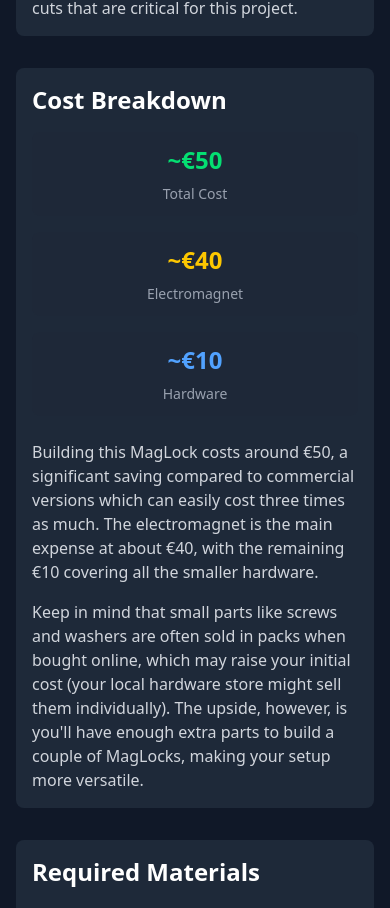
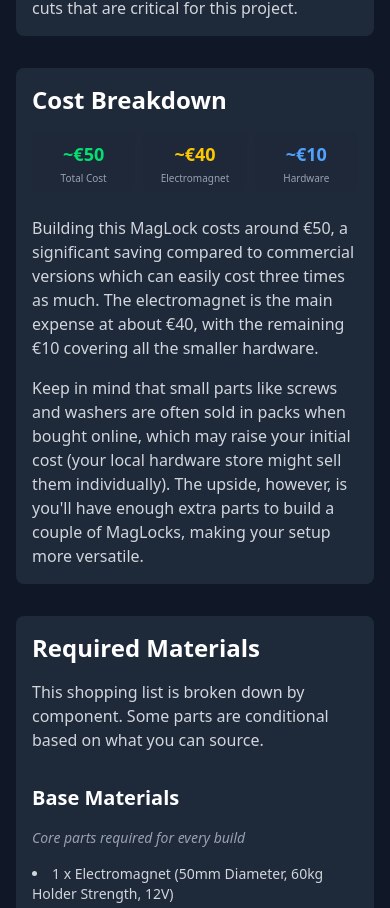
Before and after one commit to lobstertools/lobstertools.github.io, a React (Vite) app: page /build-maglock in a window 390 px wide. Shown: the part 1900-2808 px from the top of the page. Built offline with nearby package versions, Linux system fonts and the light colour scheme; no server answers.

Commit message:
cost sections

```diff
--- a/src/pages/BuildControllerPage.tsx
+++ b/src/pages/BuildControllerPage.tsx
@@ -94,6 +94,35 @@ export const BuildControllerPage = () => (
                             <strong>Good news:</strong> The firmware supports both versions! During provisioning, you can select exactly which channels (1, 2, 3, or 4) to enable. This gives you maximum flexibility to extend or shrink your channel count later, regardless of which board you buy.
                         </p>
                     </div>
+                </div>
+            </section>
+
+            {/* Cost Breakdown */}
+            <section className="my-8 md:my-16">
+                <div className="bg-gray-800 p-4 md:p-8 rounded-lg">
+                    <h2 className="text-2xl md:text-3xl font-bold text-white mb-4 md:mb-6 flex items-center">
+                        Controller Cost Breakdown
+                    </h2>
+
+                    {/* Updated Grid: Always 3 columns (grid-cols-3), smaller gap on mobile */}
+                    <div className="grid grid-cols-3 gap-2 md:gap-6 mb-6">
+                        <div className="bg-gray-800/50 p-2 md:p-4 rounded-lg text-center flex flex-col justify-center">
+                            {/* Adjusted text sizes for mobile fit */}
+                            <div className="text-lg sm:text-2xl md:text-3xl font-bold text-green-400">~€40</div>
+                            <div className="text-gray-400 mt-1 md:mt-2 text-[10px] sm:text-xs md:text-base leading-tight">Total Cost</div>
+                        </div>
+                        <div className="bg-gray-800/50 p-2 md:p-4 rounded-lg text-center flex flex-col justify-center">
+                            <div className="text-lg sm:text-2xl md:text-3xl font-bold text-yellow-400">~€25</div>
+                            <div className="text-gray-400 mt-1 md:mt-2 text-[10px] sm:text-xs md:text-base leading-tight">Main Board & Connectors</div>
+                        </div>
+                        <div className="bg-gray-800/50 p-2 md:p-4 rounded-lg text-center flex flex-col justify-center">
+                            <div className="text-lg sm:text-2xl md:text-3xl font-bold text-blue-400">~€15</div>
+                            <div className="text-gray-400 mt-1 md:mt-2 text-[10px] sm:text-xs md:text-base leading-tight">Housing, PSU & Programmer</div>
+                        </div>
+                    </div>
+
+                    <p className="text-gray-300 mb-4">The total cost to build the controller is roughly 40 to 50 EUR. The main expense is the DIYMORE 2-Channel board, the secure GX-series connectors and the Abort Switch (foot pedal), which costs about 25 EUR, depending on the supplier. </p>
+                    <p className="text-gray-300">The remaining cost covers the 12V power supply, the USB-to-Serial programmer for flashing, and all the additional hardware. This includes the project box, the status LED, and other miscellaneous wires and components. Prices will vary a bit over time and based on shipping.</p>
                 </div>
             </section>
 
--- a/src/pages/BuildMagLockPage.tsx
+++ b/src/pages/BuildMagLockPage.tsx
@@ -110,18 +110,20 @@ export const BuildMagLockPage = () => (
                     <h2 className="text-2xl md:text-3xl font-bold text-white mb-4 md:mb-6 flex items-center">
                         Cost Breakdown
                     </h2>
-                    <div className="grid grid-cols-1 md:grid-cols-3 gap-4 md:gap-6 mb-6">
-                        <div className="bg-gray-800/50 p-3 md:p-4 rounded-lg text-center">
-                            <div className="text-2xl md:text-3xl font-bold text-green-400">~€50</div>
-                            <div className="text-gray-400 mt-2 text-sm md:text-base">Total Cost</div>
+                    {/* Updated Grid: Always 3 columns (grid-cols-3), smaller gap on mobile */}
+                    <div className="grid grid-cols-3 gap-2 md:gap-6 mb-6">
+                        <div className="bg-gray-800/50 p-2 md:p-4 rounded-lg text-center flex flex-col justify-center">
+                            {/* Adjusted text sizes for mobile fit */}
+                            <div className="text-lg sm:text-2xl md:text-3xl font-bold text-green-400">~€50</div>
+                            <div className="text-gray-400 mt-1 md:mt-2 text-[10px] sm:text-xs md:text-base leading-tight">Total Cost</div>
                         </div>
-                        <div className="bg-gray-800/50 p-3 md:p-4 rounded-lg text-center">
-                            <div className="text-2xl md:text-3xl font-bold text-yellow-400">~€40</div>
-                            <div className="text-gray-400 mt-2 text-sm md:text-base">Electromagnet</div>
+                        <div className="bg-gray-800/50 p-2 md:p-4 rounded-lg text-center flex flex-col justify-center">
+                            <div className="text-lg sm:text-2xl md:text-3xl font-bold text-yellow-400">~€40</div>
+                            <div className="text-gray-400 mt-1 md:mt-2 text-[10px] sm:text-xs md:text-base leading-tight">Electromagnet</div>
                         </div>
-                        <div className="bg-gray-800/50 p-3 md:p-4 rounded-lg text-center">
-                            <div className="text-2xl md:text-3xl font-bold text-blue-400">~€10</div>
-                            <div className="text-gray-400 mt-2 text-sm md:text-base">Hardware</div>
+                        <div className="bg-gray-800/50 p-2 md:p-4 rounded-lg text-center flex flex-col justify-center">
+                            <div className="text-lg sm:text-2xl md:text-3xl font-bold text-blue-400">~€10</div>
+                            <div className="text-gray-400 mt-1 md:mt-2 text-[10px] sm:text-xs md:text-base leading-tight">Hardware</div>
                         </div>
                     </div>
                     <p className="text-gray-300 mb-4">Building this MagLock costs around €50, a significant saving compared to commercial versions which can easily cost three times as much. The electromagnet is the main expense at about €40, with the remaining €10 covering all the smaller hardware.</p>
```
